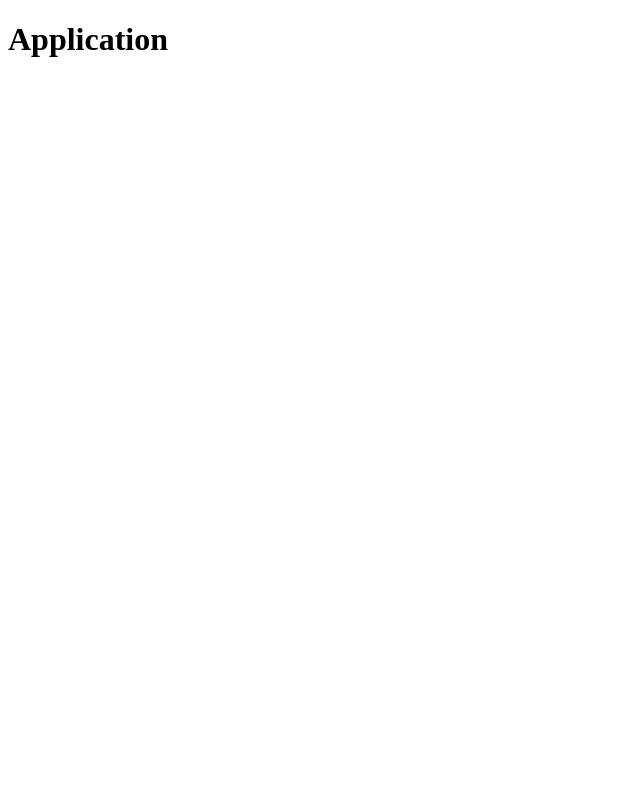
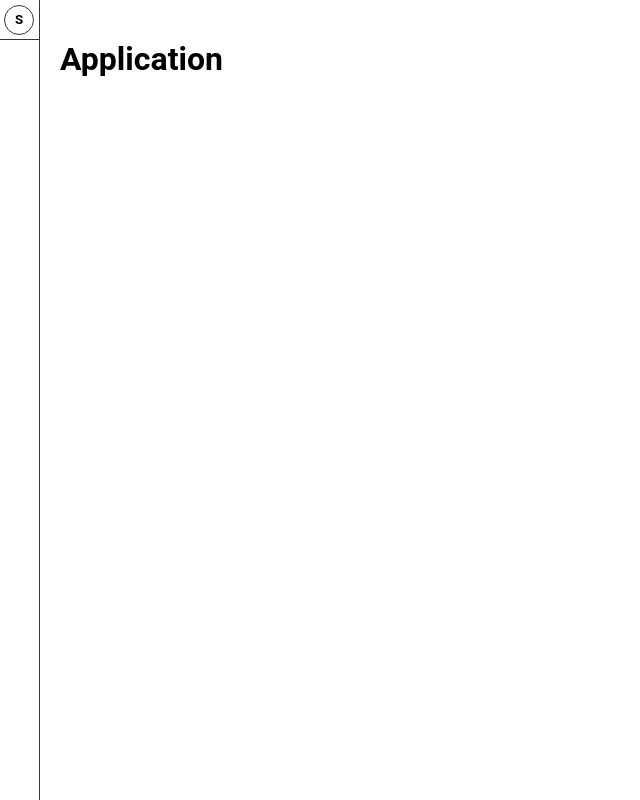
Before and after one commit to Serbin-Executive/SDN-sim-mod-frontend, a React (Create React App) app: page / in a window 1280 px wide. Shown: the whole page, without its empty margins (0-640 px from the left). Built offline with nearby package versions, Linux system fonts and the light colour scheme.

Commit message:
[#1] Added Default application layout

```diff
--- a/src/components/Application/index.tsx
+++ b/src/components/Application/index.tsx
@@ -1,7 +1,17 @@
 import { ReactElement } from "react";
+import DefaultLayout from "@/layouts/Default";
+import "./style.css";
+
+const DummyAsideContent = (): ReactElement => {
+    return <h2>Aside content</h2>;
+};
 
 const Application = (): ReactElement => {
-    return <h1>Application</h1>
-}
+    return (
+        <DefaultLayout asideComponent={<DummyAsideContent />}>
+            <h1>Application</h1>
+        </DefaultLayout>
+    );
+};
 
 export default Application;
--- /dev/null
+++ b/src/components/Application/style.css
@@ -0,0 +1,20 @@
+:root {
+    --default-transition-time: .35s;
+    --main-font-color: #353535;
+    --accent-color: #3a40e1;
+}
+
+* {
+    margin: 0;
+    padding: 0;
+    box-sizing: border-box;
+    font-family: 'Roboto', sans-serif;
+}
+
+html,
+body,
+#root {
+    width: 100%;
+    height: 100%;
+    overflow: hidden;
+}
--- /dev/null
+++ b/src/components/AsideHeader/index.tsx
@@ -0,0 +1,21 @@
+import { ReactElement } from "react";
+import "./style.css";
+
+export interface AsideHeaderProps {
+    onToggle: () => void;
+}
+
+const AsideHeader = ({ onToggle }: AsideHeaderProps): ReactElement => {
+    return (
+        <div className="aside-header">
+            <div className="aside-header-title">
+                <h3>Aside</h3>
+            </div>
+            <div className="aside-header-toggle">
+                <button onClick={onToggle}>S</button>
+            </div>
+        </div>
+    );
+};
+
+export default AsideHeader;
--- /dev/null
+++ b/src/components/AsideHeader/style.css
@@ -0,0 +1,38 @@
+.aside-header {
+    margin-bottom: 20px;
+    padding: 5px;
+    padding-left: var(--aside-padding);
+    border-bottom: 1px solid var(--main-font-color);
+    height: var(--aside-padding);
+    display: flex;
+    align-items: center;
+    justify-content: space-between;
+}
+
+.aside-header-toggle {
+    flex-shrink: 0;
+}
+
+.aside-header-toggle {
+    width: 30px;
+    height: 30px;
+}
+
+.aside-header-toggle button {
+    width: 100%;
+    height: 100%;
+    border: 1px solid var(--main-font-color);
+    outline: none;
+    display: flex;
+    align-items: center;
+    justify-content: center;
+    font-weight: bold;
+    display: block;
+    background-color: transparent;
+    border-radius: 50%;
+}
+
+.aside-header-toggle button:hover {
+    border-color: var(--accent-color);
+    color: var(--accent-color);
+}
--- /dev/null
+++ b/src/layouts/Default/index.tsx
@@ -0,0 +1,40 @@
+import { ReactElement, useState } from "react";
+import AsideHeader from "@/components/AsideHeader";
+import "./style.css";
+
+export interface IDefaultLayoutProps {
+    asideComponent: ReactElement;
+    children: ReactElement;
+}
+
+const DefaultLayout = ({
+    asideComponent,
+    children,
+}: IDefaultLayoutProps): ReactElement => {
+    const [isAsideOpen, setIsAsideOpen] = useState<boolean>(false);
+
+    const asideClassNames: string = !isAsideOpen ? "default" : "in-focus";
+    const mainClassNames: string = !isAsideOpen ? "default" : "out-of-focus";
+
+    const closeAside = () => {
+        setIsAsideOpen(false);
+    };
+
+    const toggleAside = () => {
+        setIsAsideOpen(!isAsideOpen);
+    };
+
+    return (
+        <div className="default-layout">
+            <aside className={asideClassNames}>
+                <AsideHeader onToggle={toggleAside} />
+                <div className="aside-content-container">{asideComponent}</div>
+            </aside>
+            <main className={mainClassNames} onClick={closeAside}>
+                <div className="main-content-container">{children}</div>
+            </main>
+        </div>
+    );
+};
+
+export default DefaultLayout;
--- /dev/null
+++ b/src/layouts/Default/style.css
@@ -0,0 +1,54 @@
+:root {
+    --aside-width: 500px;
+    --main-padding: 40px;
+    --aside-padding: 40px;
+    --aside-minified-width: calc(var(--aside-padding) - var(--aside-width));
+}
+
+.default-layout {
+    width: 100%;
+    height: 100%;
+}
+
+.default-layout aside {
+    height: 100%;
+    width: var(--aside-width);
+    transition: var(--default-transition-time) all;
+    position: absolute;
+    left: 0;
+    top: 0;
+    z-index: 2;
+    transform: translateX(var(--aside-minified-width));
+    border-right: 1px solid var(--main-font-color);
+    display: flex;
+    flex-direction: column;
+}
+
+.default-layout aside.in-focus {
+    transform: translateX(0);
+}
+
+.default-layout aside .aside-content-container {
+    flex: auto;
+    padding: var(--aside-padding);
+    padding-top: 0;
+}
+
+.default-layout main .main-content-container {
+    width: 100%;
+    height: 100%;
+    padding-left: 20px;
+}
+
+.default-layout main {
+    transition: var(--default-transition-time) all;
+    width: 100%;
+    height: 100%;
+    padding: var(--main-padding);
+}
+
+.default-layout main.out-of-focus {
+    filter: blur(5px);
+    pointer-events: none;
+    user-select: none;
+}
--- /dev/null
+++ b/src/layouts/Error/index.tsx
@@ -0,0 +1,5 @@
+const ErrorLayout = () => {
+    return <h1>Something went wrong...</h1>
+}
+
+export default ErrorLayout;
--- a/tsconfig.json
+++ b/tsconfig.json
@@ -19,6 +19,7 @@
       "paths": {
         "@/*": ["src/*"],
         "@components/": ["src/components"],
+        "@layouts/": ["src/layouts"],
         "@utils/": ["src/api"]
       }
     },
```
